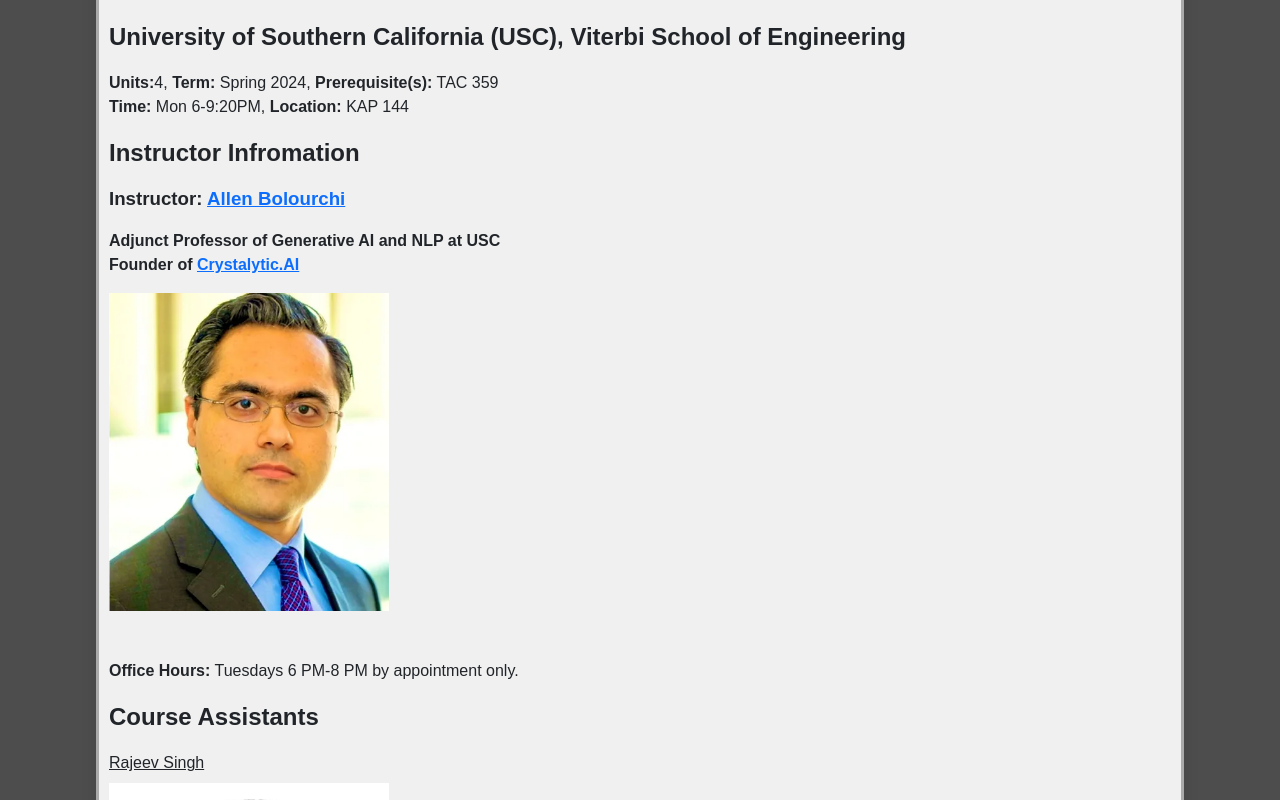
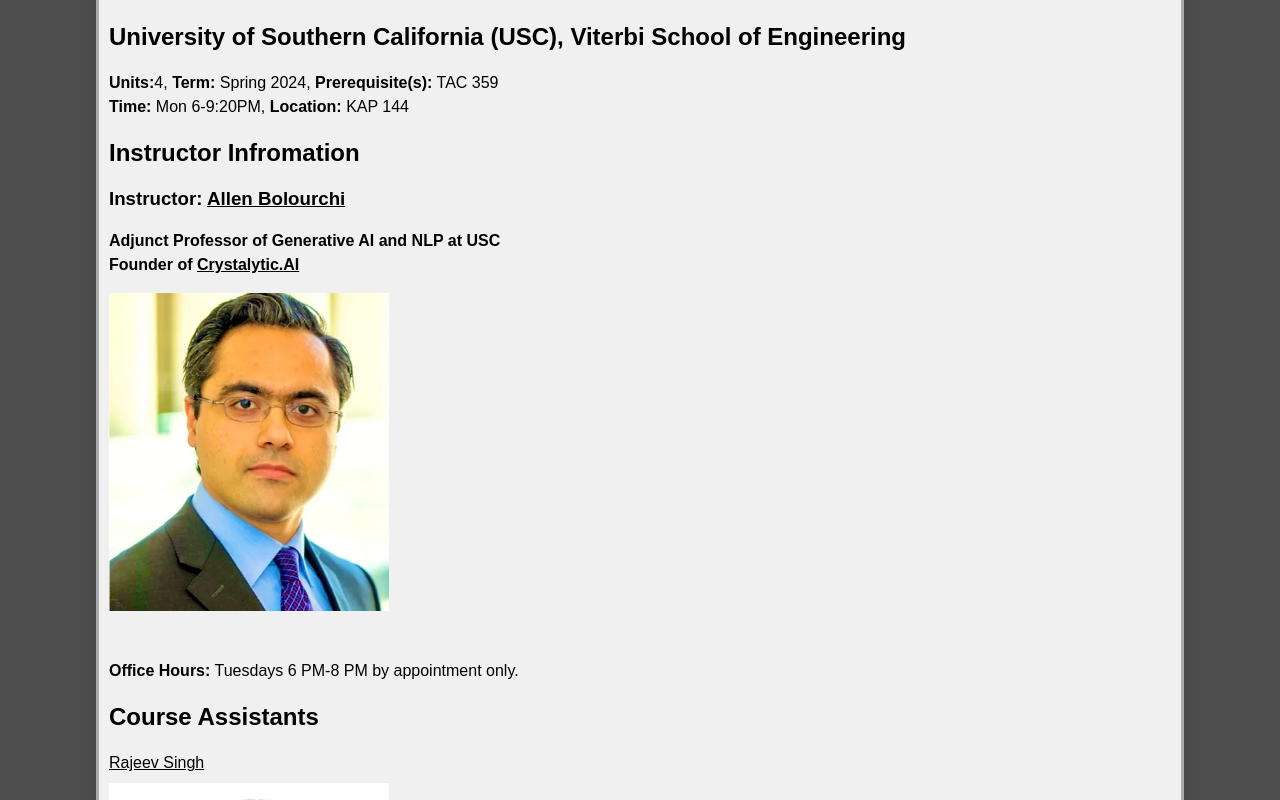
Before and after one commit to allen-ml/USC-AI_GenerativeAI_NLP, a React (Vite) app: page /archive/spring-2024 in a window 1280 px wide. Shown: the part 320-1120 px from the top of the page. Built offline with nearby package versions, Linux system fonts and the light colour scheme; no server answers.

Commit message:
bugfix: font color archive/spring2024

```diff
--- a/src/archive/pages/Spring2024/Spring2024.module.css
+++ b/src/archive/pages/Spring2024/Spring2024.module.css
@@ -2,6 +2,8 @@
 .body * {
   /* Reset any global styles that might interfere */
   box-sizing: border-box;
+  color: initial;
+  background-color: initial;
 }
 
 .body h1 {
@@ -95,7 +97,6 @@
 }
 
 .assistantLink {
-  color: inherit;
   text-decoration: underline;
 }
 
```
